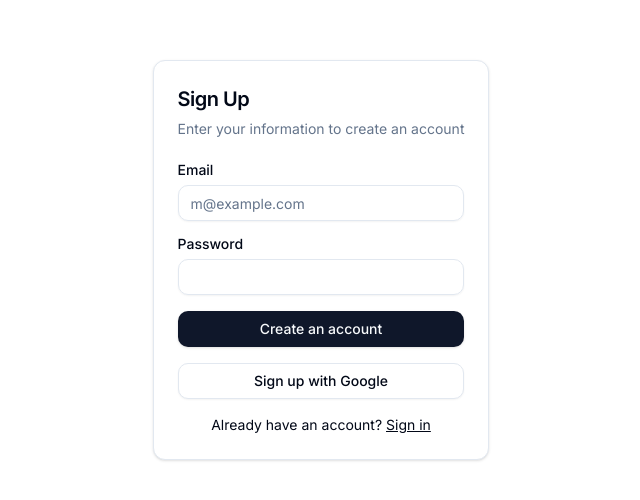
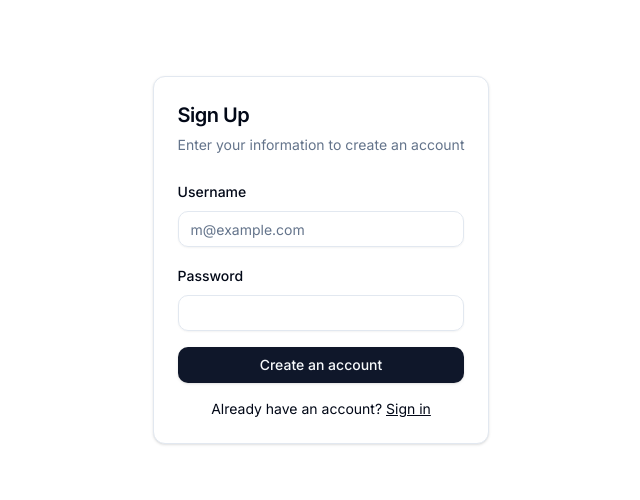
Before and after one commit to thiengoten/nextjs_e-commerce, a Next.js app: page /register in a window 1280 px wide. Shown: the part 140-640 px from the top of the page, without its empty margins (303-943 px from the left). Built offline with nearby package versions, Linux system fonts and the light colour scheme.

Commit message:
chore: Update npm dependencies and add SummitButton component

```diff
--- a/package.json
+++ b/package.json
@@ -23,6 +23,7 @@
     "class-variance-authority": "^0.7.0",
     "clsx": "^2.1.1",
     "drizzle-orm": "^0.30.10",
+    "lucide-react": "^0.378.0",
     "next": "14.2.3",
     "next-themes": "^0.3.0",
     "postgres": "^3.4.4",
--- a/src/app/(auth)/login/page.tsx
+++ b/src/app/(auth)/login/page.tsx
@@ -1,3 +1,4 @@
+"use client"
 import Link from "next/link"
 
 import { Button } from "@/components/ui/button"
@@ -11,6 +12,7 @@ import {
 import { Input } from "@/components/ui/input"
 import { Label } from "@/components/ui/label"
 import { login } from "@/app/(auth)/login/actions"
+import SubmitButton from "@/components/SummitButton"
 
 export default function Page() {
   return (
@@ -22,7 +24,7 @@ export default function Page() {
         </CardDescription>
       </CardHeader>
       <CardContent>
-        <form className='grid gap-4'>
+        <form className='grid gap-4' action={login}>
           <div className='grid gap-2'>
             <Label htmlFor='email'>Email</Label>
             <Input
@@ -41,9 +43,7 @@ export default function Page() {
             </div>
             <Input id='password' type='password' required />
           </div>
-          <Button type='submit' className='w-full'>
-            Login
-          </Button>
+          <SubmitButton />
           <Button variant='outline' className='w-full' formAction={login}>
             Login with Google
           </Button>
--- a/src/app/(auth)/register/actions.ts
+++ b/src/app/(auth)/register/actions.ts
@@ -4,26 +4,31 @@ import { revalidatePath } from "next/cache"
 import { redirect } from "next/navigation"
 
 import { createClient } from "@/utils/supabase/server"
+import { formSchema } from "@/utils/formSchema"
 
-export async function signup(formData: FormData) {
-    const supabase = createClient()
+export type FormState = {
+    message: string
+}
+export async function signup(
+    prevState: FormState,
+    formData: FormData,
+): Promise<FormState> {
+    return new Promise((resolve, reject) => {
+        // Simulate a delay with setTimeout
+        setTimeout(() => {
+            const convertedFormData = Object.fromEntries(formData)
+            const parsed = formSchema.safeParse(convertedFormData)
+            console.log("🚀 ~ signup ~ parsed:", parsed)
 
-    // type-casting here for convenience
-    // in practice, you should validate your inputs
-    const data = {
-        email: formData.get("email") as string,
-        password: formData.get("password") as string,
-    }
-    console.log("🚀 ~ signup ~ data:", data)
+            // Add your signup logic here...
 
-    const { error } = await supabase.auth.signUp(data)
-    console.log("🚀 ~ signup ~ error:", error)
+            // If signup is successful, resolve the promise
+            resolve({
+                message: "done",
+            })
 
-    if (error) {
-        console.log(error)
-        redirect("/error")
-    }
-
-    revalidatePath("/")
-    redirect("/")
+            // If there's an error during signup, reject the promise
+            // reject(new Error('Signup failed'));
+        }, 2000) // 2 seconds delay
+    })
 }
--- a/src/app/(auth)/register/page.tsx
+++ b/src/app/(auth)/register/page.tsx
@@ -1,6 +1,6 @@
 "use client"
 import Link from "next/link"
-
+import { Loader2 } from "lucide-react"
 import { Button } from "@/components/ui/button"
 import {
   Card,
@@ -10,34 +10,39 @@ import {
   CardTitle,
 } from "@/components/ui/card"
 import { Input } from "@/components/ui/input"
-import { Label } from "@/components/ui/label"
 import { signup } from "@/app/(auth)/register/actions"
 import { zodResolver } from "@hookform/resolvers/zod"
 import { useForm } from "react-hook-form"
+
+import {
+  Form,
+  FormControl,
+  FormField,
+  FormItem,
+  FormLabel,
+  FormMessage,
+} from "@/components/ui/form"
+import { useFormState, useFormStatus } from "react-dom"
+import { formSchema } from "@/utils/formSchema"
 import { z } from "zod"
-import { Form } from "@/components/ui/form"
+import { useRef } from "react"
 
-const formSchema = z.object({
-  email: z.string().email({
-    message: "Invalid email address",
-  }),
-  // password must be at least 8 characters long and contain at least one number and one special character
-  password: z
-    .string()
-    .regex(/^(?=.*[A-Za-z])(?=.*\d)(?=.*[@$!%*#?&])[A-Za-z\d@$!%*#?&]{8,}$/, {
-      message:
-        "Password must be at least 8 characters long and contain at least one number and one special character",
-    }),
-})
 export default function Page() {
+  const formRef = useRef<HTMLFormElement>(null)
+  const { pending } = useFormStatus()
+
+  const [state, formAction] = useFormState(signup, {
+    message: "",
+  })
+
   const form = useForm<z.infer<typeof formSchema>>({
     resolver: zodResolver(formSchema),
+    defaultValues: {
+      email: "",
+      password: "",
+    },
   })
-  function onSubmit(values: z.infer<typeof formSchema>) {
-    // Do something with the form values.
-    // ✅ This will be type-safe and validated.
-    console.log(values)
-  }
+  //TODO: refactor submit button to a separate component
   return (
     <Card className='mx-auto max-w-sm'>
       <CardHeader>
@@ -48,8 +53,13 @@ export default function Page() {
       </CardHeader>
       <CardContent>
         <Form {...form}>
-          <form className='grid gap-4' action={signup}>
-            <div className='grid gap-2'>
+          <form
+            className='grid gap-4'
+            action={formAction}
+            ref={formRef}
+            onSubmit={form.handleSubmit(() => formRef.current?.submit())}
+          >
+            {/* <div className='grid gap-2'>
               <Label htmlFor='email'>Email</Label>
               <Input
                 id='email'
@@ -58,17 +68,40 @@ export default function Page() {
                 placeholder='m@example.com'
                 required
               />
-            </div>
-            <div className='grid gap-2'>
-              <Label htmlFor='password'>Password</Label>
-              <Input id='password' type='password' name='password' />
-            </div>
-            <Button type='submit' className='w-full'>
+            </div> */}
+            <FormField
+              control={form.control}
+              name='email'
+              render={({ field }) => (
+                <FormItem>
+                  <FormLabel>Username</FormLabel>
+                  <FormControl>
+                    <Input placeholder='m@example.com' {...field} />
+                  </FormControl>
+                  <FormMessage />
+                </FormItem>
+              )}
+            />
+            <FormField
+              control={form.control}
+              name='password'
+              render={({ field }) => (
+                <FormItem>
+                  <FormLabel>Password</FormLabel>
+                  <FormControl>
+                    <Input type='password' {...field} />
+                  </FormControl>
+                  <FormMessage />
+                </FormItem>
+              )}
+            />
+            <Button type='submit' className='w-full' disabled={pending}>
+              {pending && <Loader2 />}
               Create an account
             </Button>
-            <Button variant='outline' className='w-full'>
+            {/* <Button variant='outline' className='w-full'>
               Sign up with Google
-            </Button>
+            </Button> */}
           </form>
         </Form>
         <div className='mt-4 text-center text-sm'>
--- a/src/app/globals.css
+++ b/src/app/globals.css
@@ -57,7 +57,7 @@
     --accent: 217.2 32.6% 17.5%;
     --accent-foreground: 210 40% 98%;
 
-    --destructive: 0 62.8% 30.6%;
+    --destructive: 0 65% 47%;
     --destructive-foreground: 210 40% 98%;
 
     --border: 217.2 32.6% 17.5%;
--- /dev/null
+++ b/src/components/SummitButton.tsx
@@ -0,0 +1,15 @@
+"use client"
+
+import { Button } from "@/components/ui/button"
+import { useFormStatus } from "react-dom"
+
+export default function SubmitButton() {
+  const { pending } = useFormStatus()
+  console.log("🚀 ~ SubmitButton ~ pending:", pending)
+
+  return (
+    <Button type='submit' className='w-full' disabled={pending}>
+      Login
+    </Button>
+  )
+}
--- /dev/null
+++ b/src/utils/formSchema.ts
@@ -0,0 +1,18 @@
+import { z } from "zod"
+
+export const formSchema = z.object({
+    email: z.string().trim().email({
+        message: "Invalid email address",
+    }),
+    // password must be at least 8 characters long and contain at least one number and one special character
+    password: z
+        .string()
+        .trim()
+        .regex(
+            /^(?=.*[A-Za-z])(?=.*\d)(?=.*[@$!%*#?&])[A-Za-z\d@$!%*#?&]{8,}$/,
+            {
+                message:
+                    "Password must be at least 8 characters long and contain at least one number and one special character",
+            },
+        ),
+})
```
Also changed, not shown: 1 other file (tests, documents, lock files or other folders).
